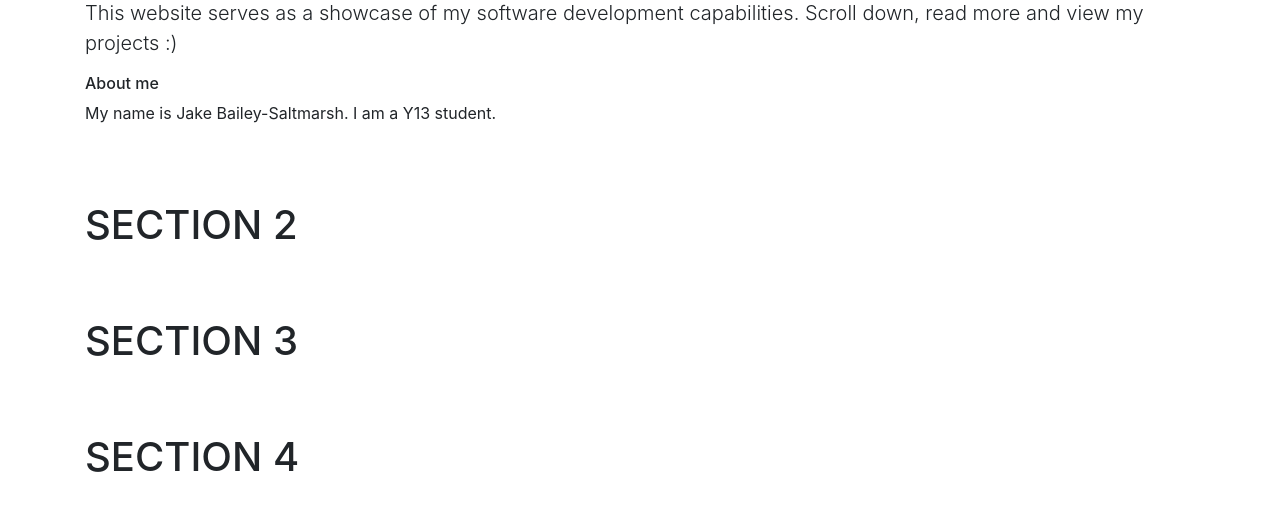
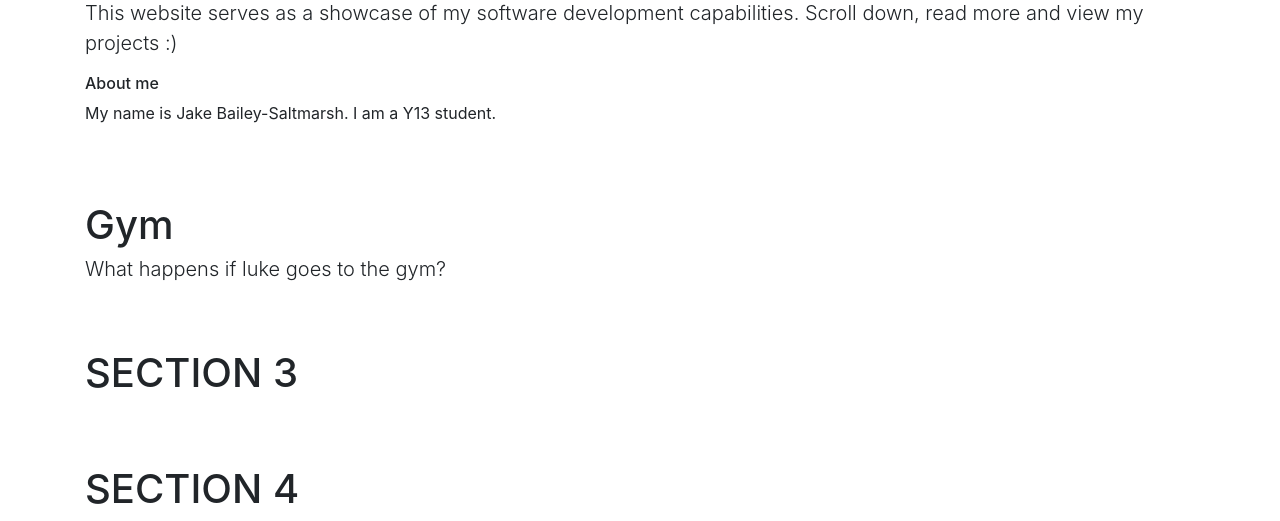
Before and after one commit to JakeR27/myWebsite, a Node project: template views/index.ejs in a window 1280 px wide. Shown: the part 198-719 px from the top of the page. Run offline with Node 20 templates, Linux system fonts and the light colour scheme; the template is opened without the code that fills it, so the values that code supplies are empty.

Commit message:
new sites

```diff
--- a/views/index.ejs
+++ b/views/index.ejs
@@ -112,7 +112,8 @@
             <p>My name is Jake Bailey-Saltmarsh. I am a Y13 student.</p>
         </div>
         <div id="S" class="container">
-            <h1 class="mt-0">SECTION 2</h1>
+            <h1 class="mt-0">Gym</h1>
+            <h3 class="lead">What happens if luke goes to the gym?</h3>
         </div>
         <div id="Sa" class="container">
             <h1 class="mt-0">SECTION 3</h1>
```
Also changed, not shown: views/gym.ejs (added).
